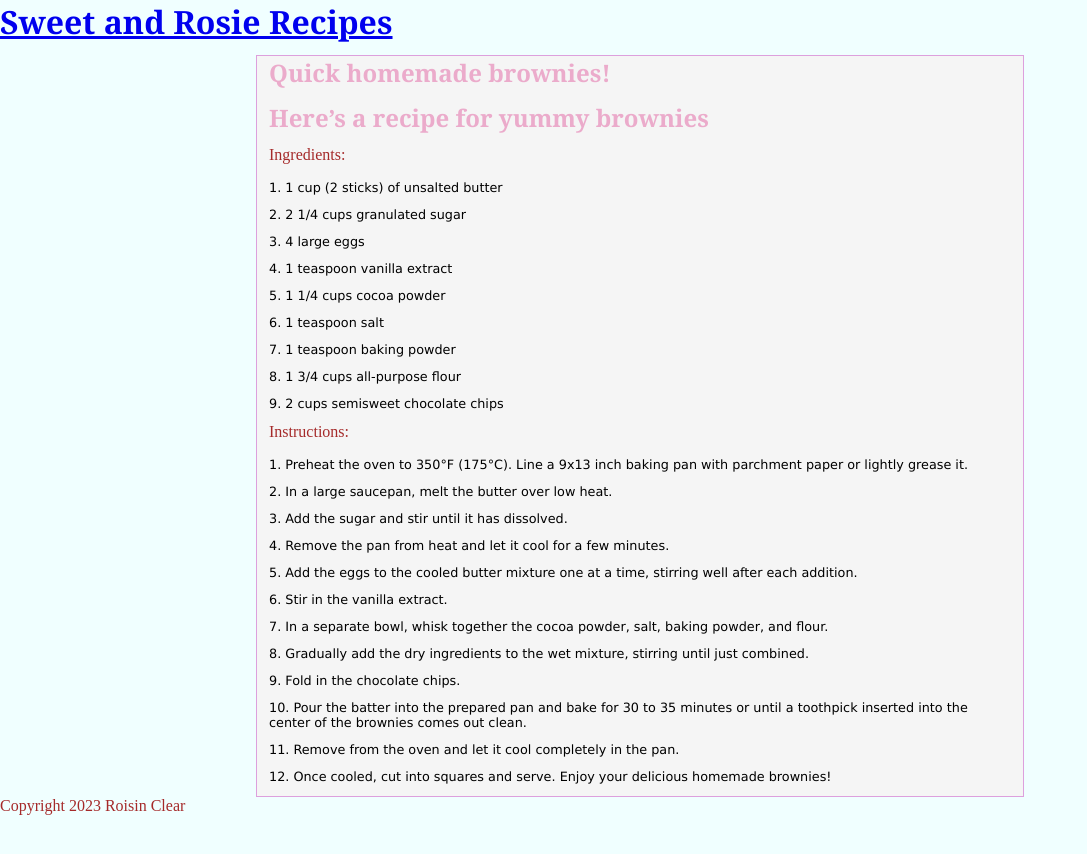
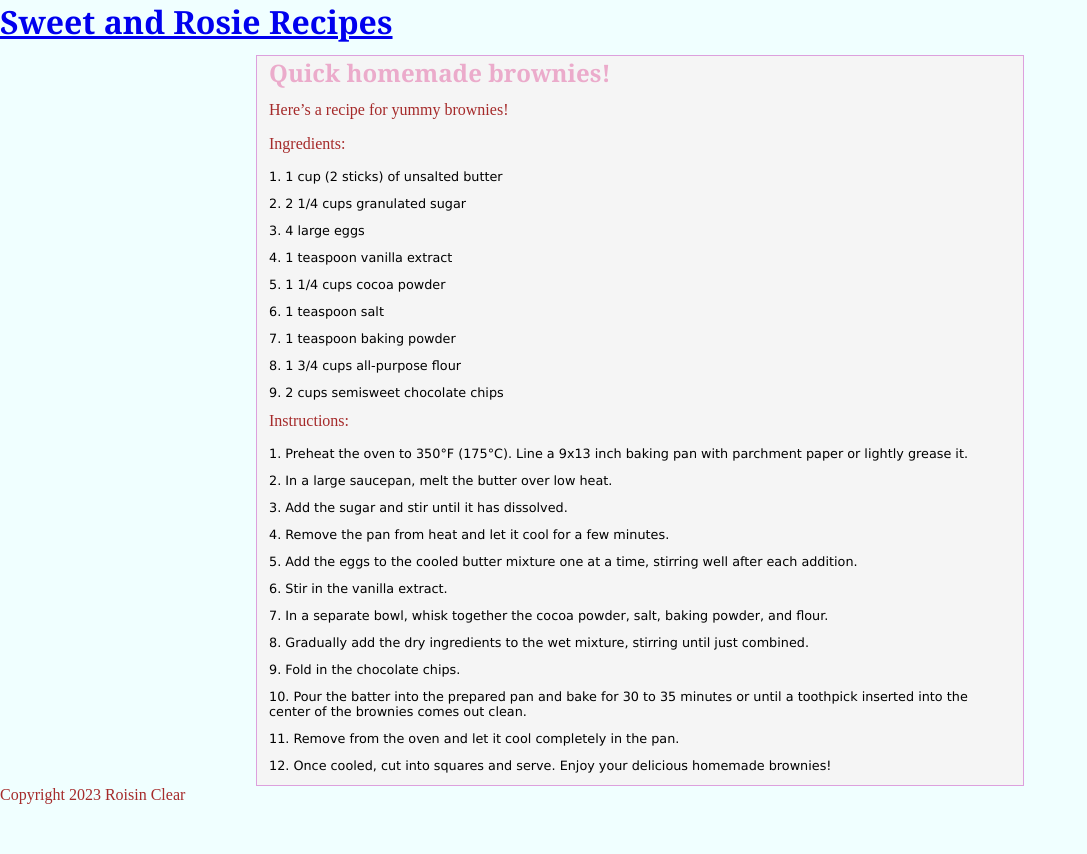
Before and after one commit to roisinclear/rosierecipes, a Jekyll site: the page built from _recipes/quick-homemade-brownies.md, in a window 1280 px wide. Shown: the top 854 px of the page, without its empty margins (0-1087 px from the left). Built offline with Jekyll 4.4.1, drawn with Linux system fonts in a browser that asks for light colours.

```diff
--- a/_recipes/quick-homemade-brownies.md
+++ b/_recipes/quick-homemade-brownies.md
@@ -4,7 +4,7 @@ date: 2023-02-06T22:51:11.687Z
 order: 1
 layout: recipe
 ---
-# H﻿ere's a recipe for yummy brownies
+H﻿ere's a recipe for yummy brownies!
 
 Ingredients:
 
```
